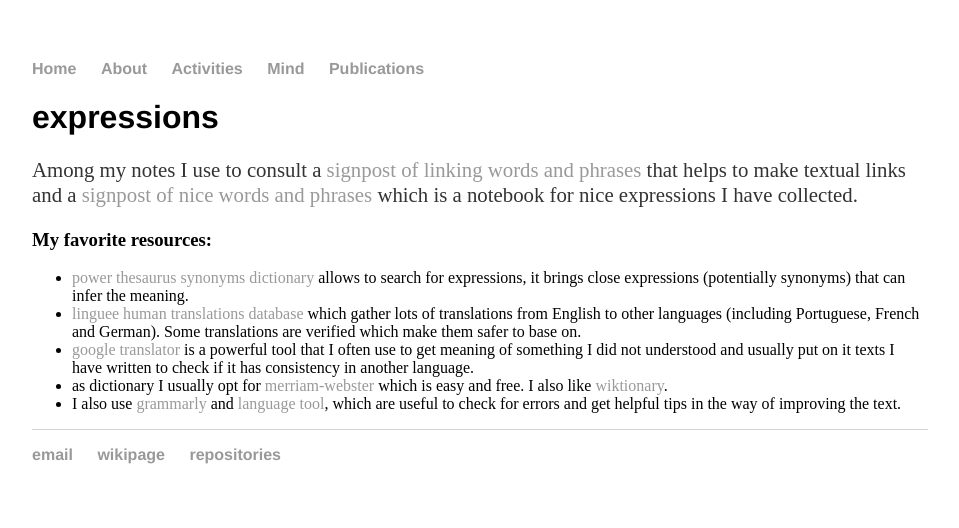
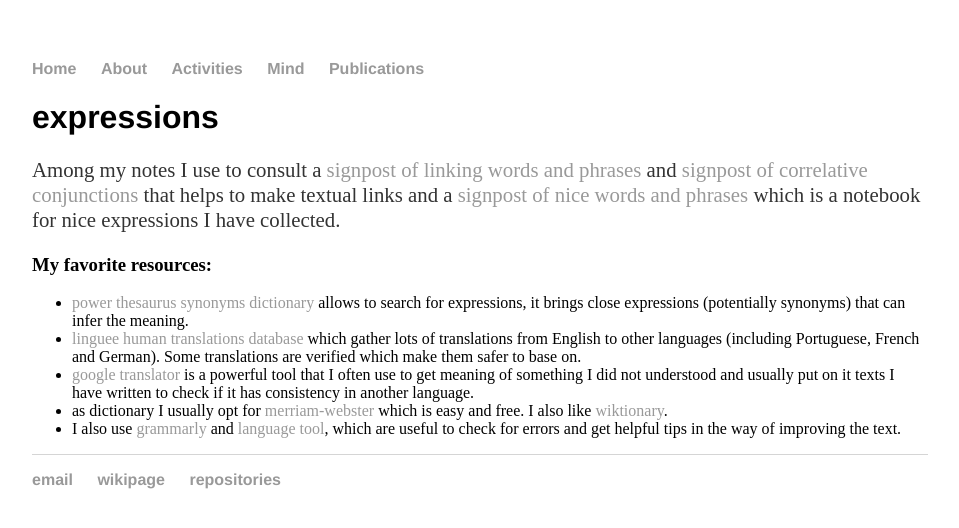
Before and after one commit to cleberjamaral/cleberjamaral.github.io, a Jekyll site: the page built from knowledge/writing/expressions.md, in a window 1280 px wide. Shown: the top 528 px of the page, without its empty margins (160-1119 px from the left). Built offline with Jekyll 4.4.1, drawn with Linux system fonts in a browser that asks for light colours; our own code applies the rules of GitHub Pages for plain Markdown files.

Commit message:
GitBook: [master] one page modified

```diff
--- a/knowledge/writing/expressions.md
+++ b/knowledge/writing/expressions.md
@@ -1,6 +1,6 @@
 # expressions
 
-Among my notes I use to consult a [signpost of linking words and phrases](https://gist.github.com/cleberjamaral/d7148453acc2cb7b500d8438822b7a87) that helps to make textual links and a [signpost of nice words and phrases](https://gist.github.com/cleberjamaral/b2c05a8b651d047642114ab38afd173c) which is a notebook for nice expressions I have collected.
+Among my notes I use to consult a [signpost of linking words and phrases](https://gist.github.com/cleberjamaral/d7148453acc2cb7b500d8438822b7a87) and [signpost of correlative conjunctions](https://gist.github.com/cleberjamaral/cac090a3c28b7844a75768d1ea8926bf) that helps to make textual links and a [signpost of nice words and phrases](https://gist.github.com/cleberjamaral/b2c05a8b651d047642114ab38afd173c) which is a notebook for nice expressions I have collected.
 
 ### My favorite resources:
 
```
